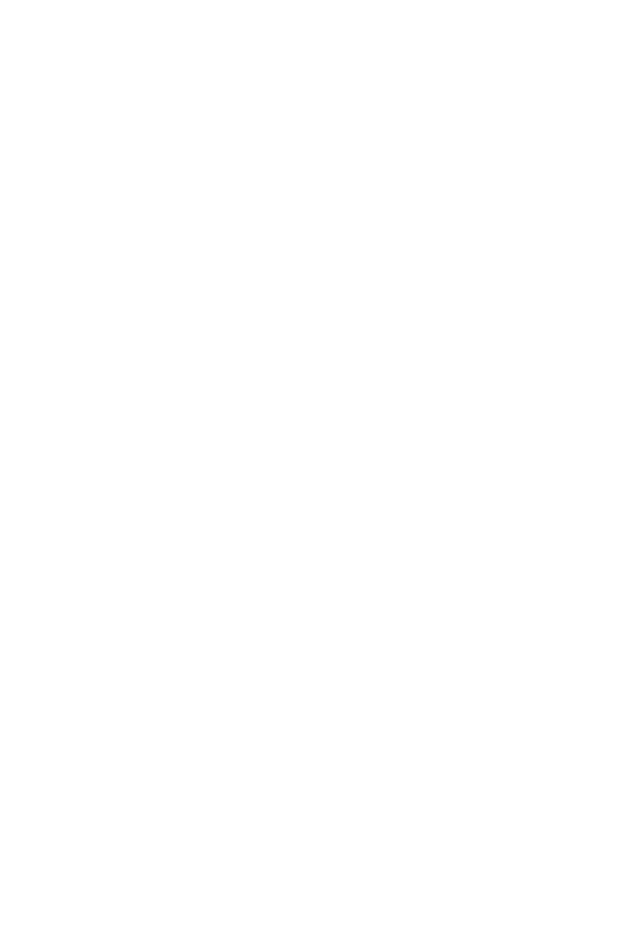
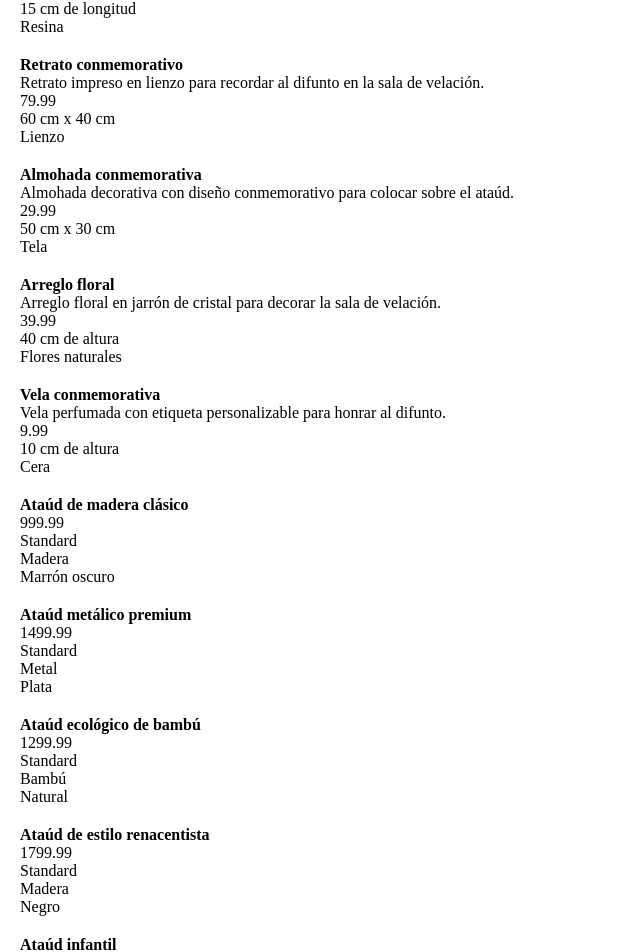
Before and after one commit to amlola88/FunerariaReact, a React (Vite) app: page /Productos in a window 1280 px wide. Shown: the part 858-1810 px from the top of the page, without its empty margins (0-640 px from the left). Before the commit the page ends 800 px from the top, so only its background shows below. Built offline with nearby package versions, Linux system fonts and the light colour scheme.

Commit message:
Se incluyen otros diez archivos json para el componente productos

```diff
--- a/src/components/servicios/Productos.jsx
+++ b/src/components/servicios/Productos.jsx
@@ -23,6 +23,7 @@ const Productos = () => {
             <p>{productos.precio}</p>
             <p>{productos.tipo}</p>
             <p>{productos.dimensiones}</p>
+            <p>{productos.material}</p>
             <p>{productos.color}</p>
        </section>
 
--- a/src/json/productos.json
+++ b/src/json/productos.json
@@ -1,7 +1,7 @@
 [
     {
         "id":1,
-        "nombre": "Urna de madera",
+        "nombre": "Urna funeraria",
         "descripcion": "Urna de madera sólida con acabado brillante",
         "precio": 500,
         "material": "Madera",
@@ -43,14 +43,125 @@
         "material": "Cristal",
         "dimensiones": "10cm x 15cm",
         "color": "Transparente"
+      },
+      {
+        "id":6,
+        "nombre": "Incienso conmemorativo",
+        "descripcion": "Incienso perfumado para crear un ambiente tranquilo y sereno en la sala de velación.",
+        "precio": 7.99,
+        "material": "Resina",
+        "dimensiones": "15 cm de longitud"
+      },
+      {
+        "id":7,
+        "nombre": "Retrato conmemorativo",
+        "descripcion": "Retrato impreso en lienzo para recordar al difunto en la sala de velación.",
+        "precio": 79.99,
+        "material": "Lienzo",
+        "dimensiones": "60 cm x 40 cm"
+      },
+      {
+        "id":8,
+        "nombre": "Almohada conmemorativa",
+        "descripcion": "Almohada decorativa con diseño conmemorativo para colocar sobre el ataúd.",
+        "precio": 29.99,
+        "material": "Tela",
+        "dimensiones": "50 cm x 30 cm"
+      },
+      {
+        "id":9,
+        "nombre": "Arreglo floral",
+        "descripcion": "Arreglo floral en jarrón de cristal para decorar la sala de velación.",
+        "precio": 39.99,
+        "material": "Flores naturales",
+        "dimensiones": "40 cm de altura"
+      },
+      {
+        "id":10,
+        "nombre": "Vela conmemorativa",
+        "descripcion": "Vela perfumada con etiqueta personalizable para honrar al difunto.",
+        "precio": 9.99,
+        "material": "Cera",
+        "dimensiones": "10 cm de altura"
+      },
+      {
+        "id":11,
+        "nombre": "Ataúd de madera clásico",
+        "material": "Madera",
+        "color": "Marrón oscuro",
+        "dimensiones": "Standard",
+        "precio": 999.99
+      },
+      {
+        "id":12,
+        "nombre": "Ataúd metálico premium",
+        "material": "Metal",
+        "color": "Plata",
+        "dimensiones": "Standard",
+        "precio": 1499.99
+      },
+      {
+        "id":13,
+        "nombre": "Ataúd ecológico de bambú",
+        "material": "Bambú",
+        "color": "Natural",
+        "dimensiones": "Standard",
+        "precio": 1299.99
+      },
+      {
+        "id":14,
+        "nombre": "Ataúd de estilo renacentista",
+        "material": "Madera",
+        "color": "Negro",
+        "dimensiones": "Standard",
+        "precio": 1799.99
+      },
+      {
+        "id":15,
+        "nombre": "Ataúd infantil",
+        "material": "Madera",
+        "color": "Blanco",
+        "dimensiones": "Pequeño",
+        "precio": 699.99
+      },
+      {
+        "id":16,
+        "nombre": "Ataúd de acero inoxidable",
+        "material": "Acero inoxidable",
+        "color": "Plata",
+        "dimensiones": "Standard",
+        "precio": 1899.99
+      },
+      {
+        "id":17,
+        "nombre": "Ataúd de lujo chapado en oro",
+        "material": "Madera",
+        "color": "Oro",
+        "dimensiones": "Standard",
+        "precio": 2999.99
+      },
+      {
+        "id":18,
+        "nombre": "Ataúd de estilo victoriano",
+        "material": "Madera",
+        "color": "Caoba",
+        "dimensiones": "Standard",
+        "precio": 2499.99
+      },
+      {
+        "id":19,
+        "nombre": "Ataúd plegable",
+        "material": "Madera",
+        "color": "Natural",
+        "dimensiones": "Standard",
+        "precio": 1199.99
+      },
+      {
+        "id":20,
+        "nombre": "Ataúd de estilo gótico",
+        "material": "Madera",
+        "color": "Negro",
+        "dimensiones": "Standard",
+        "precio": 2099.99
       }
-
-
-
-
-
-
-
-
-
 ]
```
